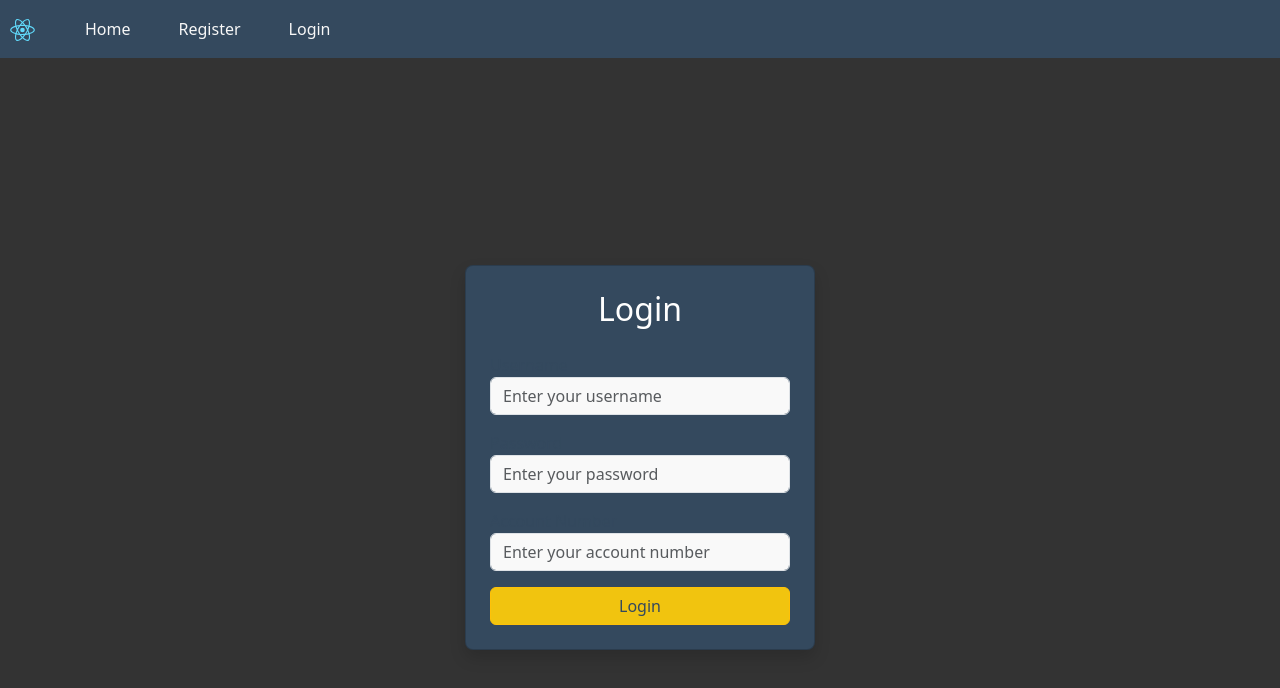
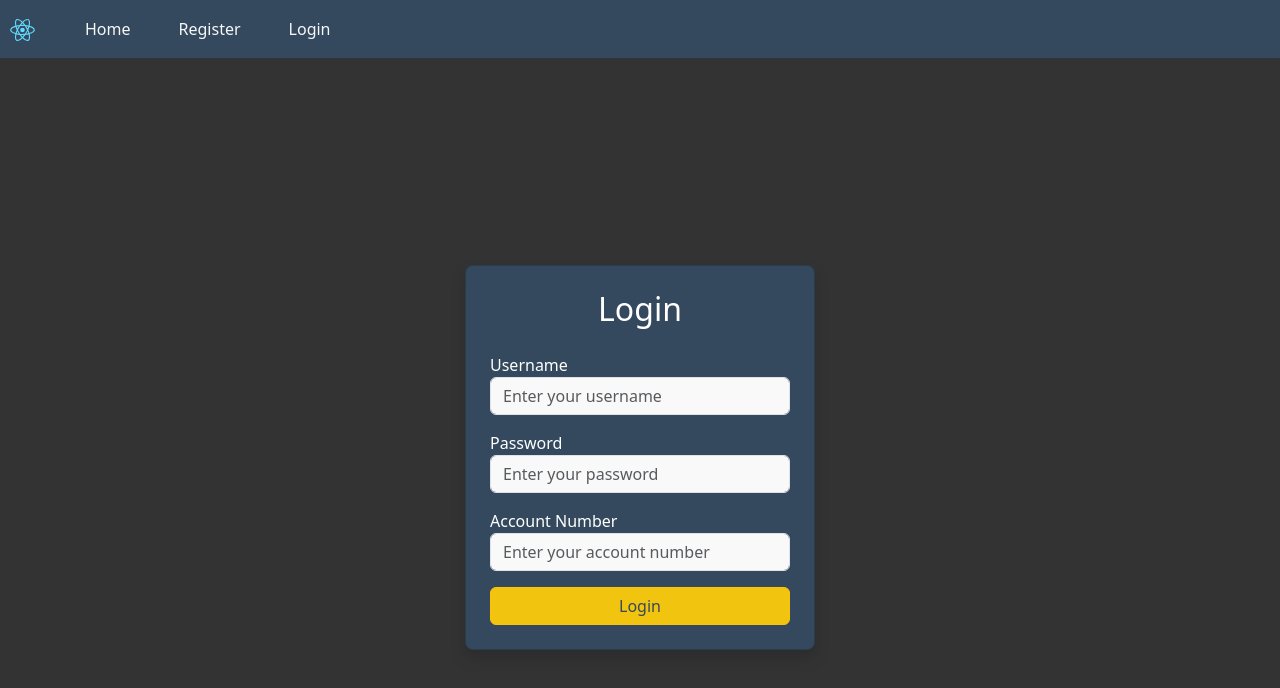
Before and after one commit to APDS-POE-MRJL/APDS-POE, a React (Create React App) app in the folder frontend/: page /login in a window 1280 px wide. Shown: the top 688 px of the page. Built offline with nearby package versions, Linux system fonts and the light colour scheme.

Commit message:
Tweaks - Frontend

```diff
--- a/frontend/src/components/login.js
+++ b/frontend/src/components/login.js
@@ -72,7 +72,7 @@ export default function Login() {
         <h2 className="text-center mb-4" style={{ color: "#FFFFFF" }}>Login</h2>
         <form onSubmit={onSubmit}>
           <div className="form-group mb-3">
-            <label htmlFor="userName" style={{ color: "#34495e" }}>Username</label>
+            <label htmlFor="userName" style={{ color: "#FFFFFF" }}>Username</label>
             <input
               type="text"
               className="form-control"
@@ -84,7 +84,7 @@ export default function Login() {
             />
           </div>
           <div className="form-group mb-3">
-            <label htmlFor="password" style={{ color: "#34495e" }}>Password</label>
+            <label htmlFor="password" style={{ color: "#FFFFFF" }}>Password</label>
             <input
               type="password"
               className="form-control"
@@ -96,7 +96,7 @@ export default function Login() {
             />
           </div>
           <div className="form-group mb-3">
-            <label htmlFor="accountNumber" style={{ color: "#34495e" }}>Account Number</label>
+            <label htmlFor="accountNumber" style={{ color: "#FFFFFF" }}>Account Number</label>
             <input
               type="text"
               className="form-control"
--- a/frontend/src/components/register.js
+++ b/frontend/src/components/register.js
@@ -121,7 +121,7 @@ export default function Register() {
         <h2 className="text-center mb-4" style={{ color: "#FFFFFF" }}>Register</h2>
         <form onSubmit={onSubmit}>
           <div className="form-group mb-3">
-            <label htmlFor="name" style={{ color: "#34495e" }}>Full Name</label>
+            <label htmlFor="name" style={{ color: "#FFFFFF" }}>Full Name</label>
             <input
               type="text"
               className="form-control"
@@ -134,7 +134,7 @@ export default function Register() {
             {errors.name && <small className="text-danger">{errors.name}</small>}
           </div>
           <div className="form-group mb-3">
-            <label htmlFor="password" style={{ color: "#34495e" }}>Password</label>
+            <label htmlFor="password" style={{ color: "#FFFFFF" }}>Password</label>
             <input
               type="password"
               className="form-control"
@@ -147,7 +147,7 @@ export default function Register() {
             {errors.password && <small className="text-danger">{errors.password}</small>}
           </div>
           <div className="form-group mb-3">
-            <label htmlFor="idNumber" style={{ color: "#34495e" }}>ID Number</label>
+            <label htmlFor="idNumber" style={{ color: "#FFFFFF" }}>ID Number</label>
             <input
               type="text"
               className="form-control"
```
